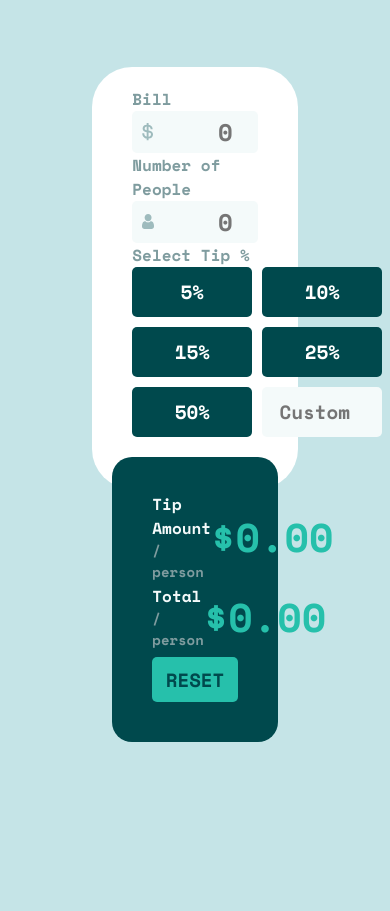
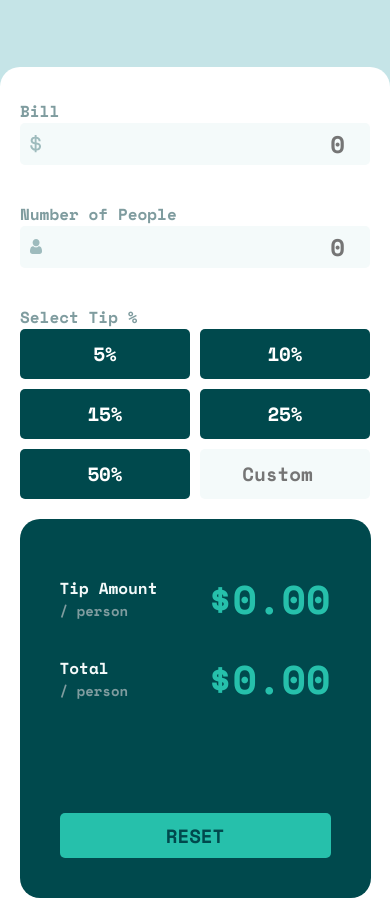
Before and after one commit to alexcom23/Tip-calculator, a plain HTML site: page index.html in a window 390 px wide. Before the commit the page ends 860 px from the top, so only its background shows below. Drawn offline with nearby package versions, Linux system fonts and the light colour scheme.

Commit message:
adding styles for mobile

```diff
--- a/style.css
+++ b/style.css
@@ -195,6 +195,23 @@ body{
         display: flex;
         flex-direction: column;
         position: absolute;
+        height: 100%;
+        width: 100%;
+        justify-content: center;
+        align-items: center;
+        border-radius: 20px 20px 0px 0px;
+    }
+    .container-content-full> .container-left ,.container-left{
+        min-width: 100%;
+    }
+    .container-right{
+        width: 90%;
+        margin: 0;
+        height: 45%;
+    }
+    img{
+        display: flex;
+        position:relative;
     }
     .tip-buttons{
         display: grid;
@@ -202,9 +219,13 @@ body{
         gap: 10px;
         color: white;
     }
+    .btn,
+    .custom-btn{
+        width: 100%;
+    }
     .container-right,
     .container-left{
-        min-width: 80%;
+        min-width: 90%;
         position: relative;
     }
 }
```
